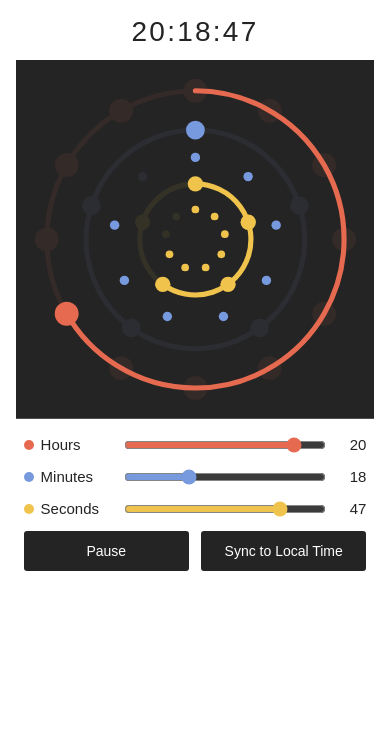
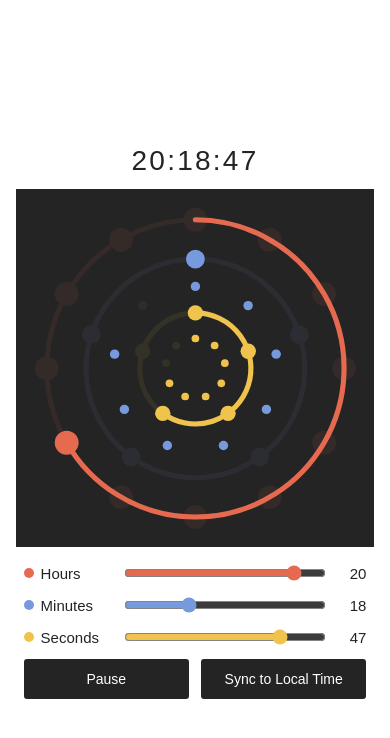
Before and after one commit to zhanyuxiao5/dot-clock, a plain HTML site: page dot_clock.html in a window 390 px wide. Drawn offline with Linux system fonts and the light colour scheme.

Commit message:
Center Dot Clock on phone screens

```diff
--- a/dot_clock.html
+++ b/dot_clock.html
@@ -16,6 +16,7 @@
             color: #242424;
             font: 15px Arial, sans-serif;
             min-height: 100vh;
+            min-height: 100dvh;
             display: flex;
             justify-content: center;
             align-items: center
@@ -119,10 +120,6 @@
         }
 
         @media(max-width:480px) {
-            body {
-                align-items: flex-start
-            }
-
             main {
                 padding: 16px 0
             }
```
